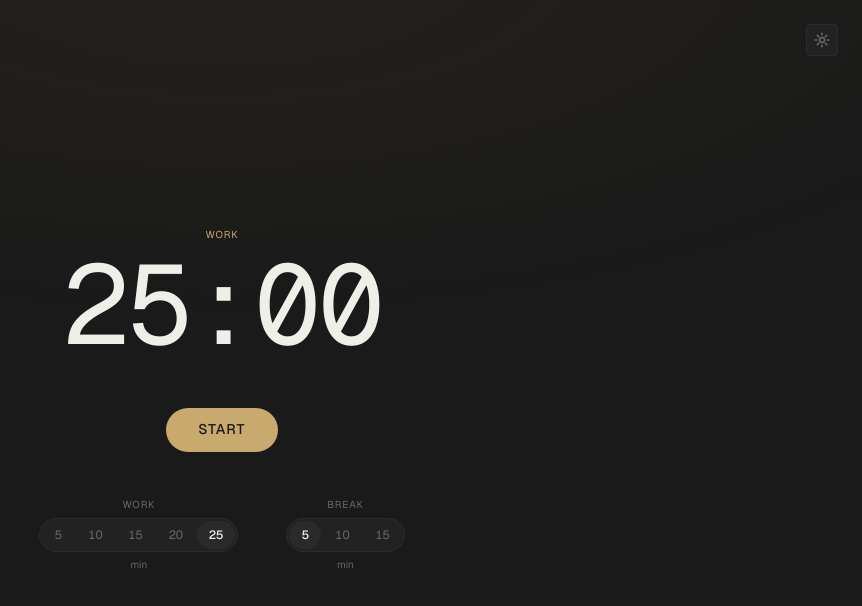
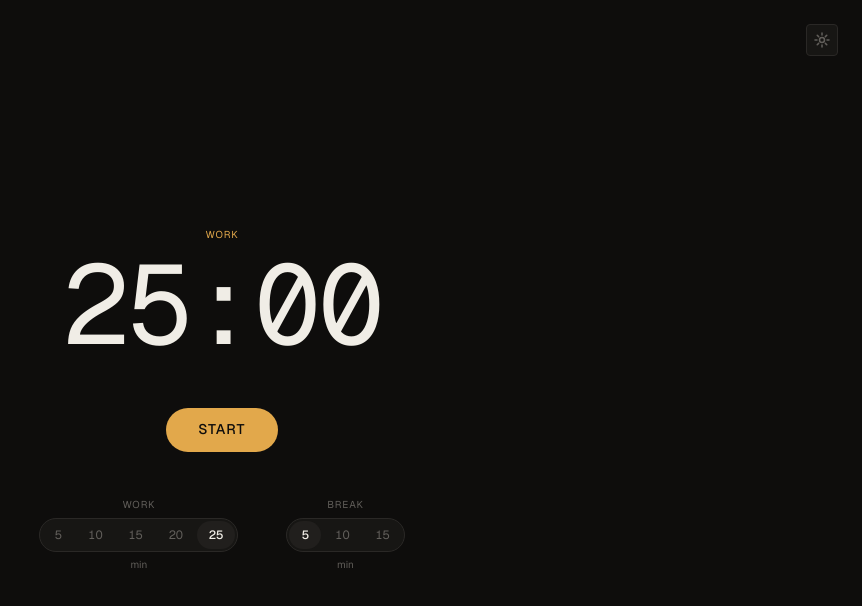
Before and after one commit to DoublePerez/mise-timer, a React (Vite) app: page / in a window 1280 px wide. Shown: the top 606 px of the page, without its empty margins (418-1280 px from the left). Built offline with nearby package versions, Linux system fonts and the light colour scheme.

Commit message:
fix: remove bloom, overhaul dark/light color palette

```diff
--- a/src/index.css
+++ b/src/index.css
@@ -17,7 +17,7 @@
   font-display: swap;
 }
 
-/* ── Design Tokens — Dark Mode (default) ─────────────────────────── */
+/* ── Design Tokens ────────────────────────────────────────────────── */
 :root {
   /* Grid — 4px base unit */
   --grid-unit: 4px;
@@ -65,44 +65,49 @@
   --border-width: 1px;
   --outline-width: 2px;
   --outline-offset: 3px;
-  --inset-pill: 2px;         /* padding inside segmented pill container */
-  --size-icon-button: 32px;  /* theme toggle */
-  --min-segment-width: 32px; /* min-width of each duration segment */
-  --max-content-width: 520px;
+  --inset-pill: 2px;
+  --size-icon-button: 32px;
+  --min-segment-width: 32px;
+  --max-content-width: 480px;
 
-  /* Colors — Dark (default) */
-  --color-bg: #1A1A1A;
-  --color-surface: #222222;
-  --color-surface-raised: #2A2A2A;
-  --color-fg: #F0EEE9;
-  --color-muted: #6B6966;
-  --color-muted-strong: #9A9794;
-  --color-border: #2E2C2A;
+  /* ── Dark Mode Colors (default) ──────────────────────────────────── */
 
-  /* Mode accents */
-  --color-work: #C8A96E;
-  --color-work-bloom: rgba(200, 169, 110, 0.06);
-  --color-break: #4A8FA8;
-  --color-break-bloom: rgba(74, 143, 168, 0.06);
+  /* Deep warm near-black — not neutral grey, not cold blue. Feels like ink. */
+  --color-bg: #0E0D0C;
+  --color-surface: #171614;
+  --color-surface-raised: #211F1D;
+  --color-fg: #F0EDE6;          /* warm off-white, not pure white */
+  --color-muted: #625F5B;
+  --color-muted-strong: #908C87;
+  --color-border: #2A2826;
 
-  /* Active accent — switches with data-mode */
+  /* Accents — vivid enough to read on near-black, never neon */
+  --color-work: #E2A84B;        /* warm gold */
+  --color-work-bloom: rgba(226, 168, 75, 0);
+  --color-break: #5BA3C9;       /* clear sky blue */
+  --color-break-bloom: rgba(91, 163, 201, 0);
+
+  /* Active accent */
   --color-accent: var(--color-work);
   --bloom-color: var(--color-work-bloom);
 }
 
 /* ── Light Mode ───────────────────────────────────────────────────── */
 [data-theme="light"] {
-  --color-bg: #F5F4F0;
-  --color-surface: #ECEAE4;
-  --color-surface-raised: #E4E2DB;
-  --color-fg: #0D0D0D;
-  --color-muted: #8A8680;
-  --color-muted-strong: #5A5854;
-  --color-border: #DDDBD5;
-  --color-work: #A07832;
-  --color-work-bloom: rgba(160, 120, 50, 0.05);
-  --color-break: #2E6A8E;
-  --color-break-bloom: rgba(46, 106, 142, 0.05);
+  /* Clean warm paper — like a Swiss poster on good stock */
+  --color-bg: #F4F1EB;
+  --color-surface: #EAE6DE;
+  --color-surface-raised: #E0DCD3;
+  --color-fg: #0E0D0C;
+  --color-muted: #7E7A74;
+  --color-muted-strong: #514E49;
+  --color-border: #D0CBBf;
+
+  /* Accents — same hues, deeper values for contrast on light bg */
+  --color-work: #B07820;
+  --color-work-bloom: rgba(176, 120, 32, 0);
+  --color-break: #2878A0;
+  --color-break-bloom: rgba(40, 120, 160, 0);
 }
 
 /* ── Mode Accent Switching ────────────────────────────────────────── */
@@ -144,23 +149,23 @@ body {
     color var(--dur-slow) var(--ease);
 }
 
-/* ── Bloom Layer ──────────────────────────────────────────────────── */
+/* ── Bloom layer removed — flat background only ───────────────────── */
 .bloom-layer {
-  position: fixed;
-  inset: 0;
-  pointer-events: none;
-  z-index: 0;
-  background: radial-gradient(
-    ellipse 70% 45% at 50% -5%,
-    var(--bloom-color),
-    transparent 100%
-  );
-  transition: background var(--dur-slow) var(--ease);
+  display: none;
 }
 
-/* ── Responsive Typography ────────────────────────────────────────── */
+/* ── Settings divider line ────────────────────────────────────────── */
+.settings-divider {
+  width: 100%;
+  height: var(--border-width);
+  background: var(--color-border);
+  margin: var(--space-12) 0 var(--space-8);
+}
+
+/* ── Responsive ───────────────────────────────────────────────────── */
 @media (max-width: 640px) {
   :root {
     --text-timer: 80px;
+    --max-content-width: 100%;
   }
 }
```
